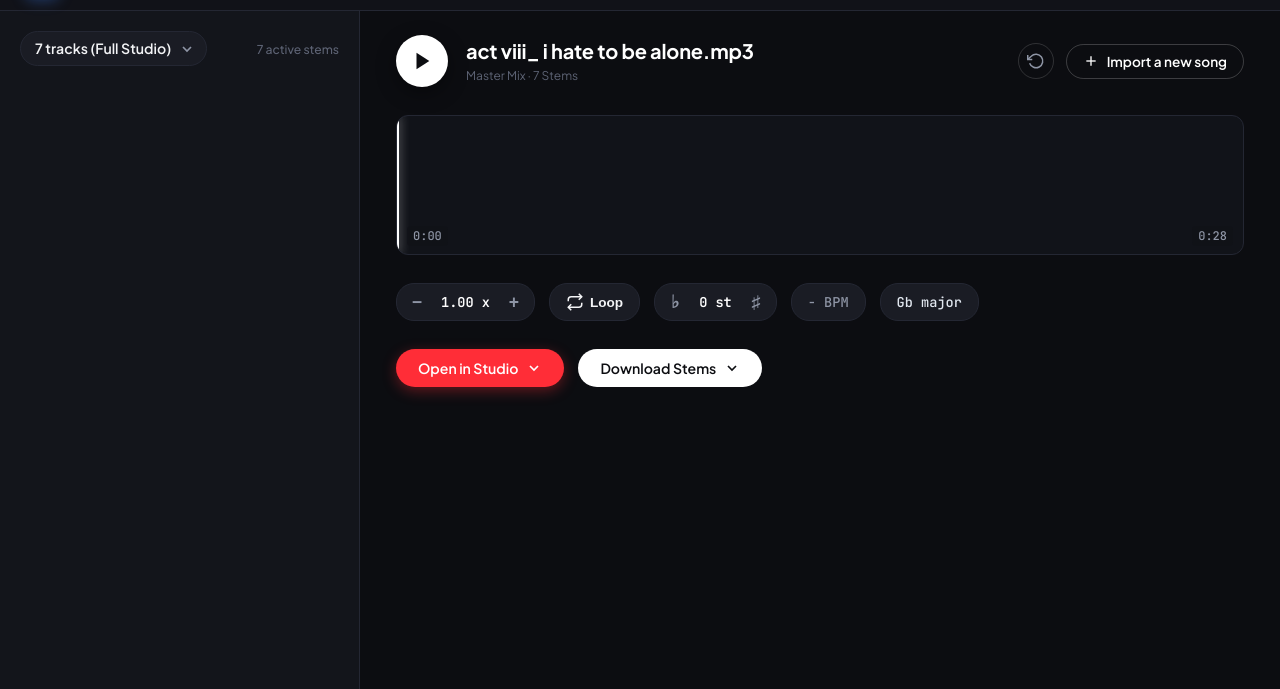
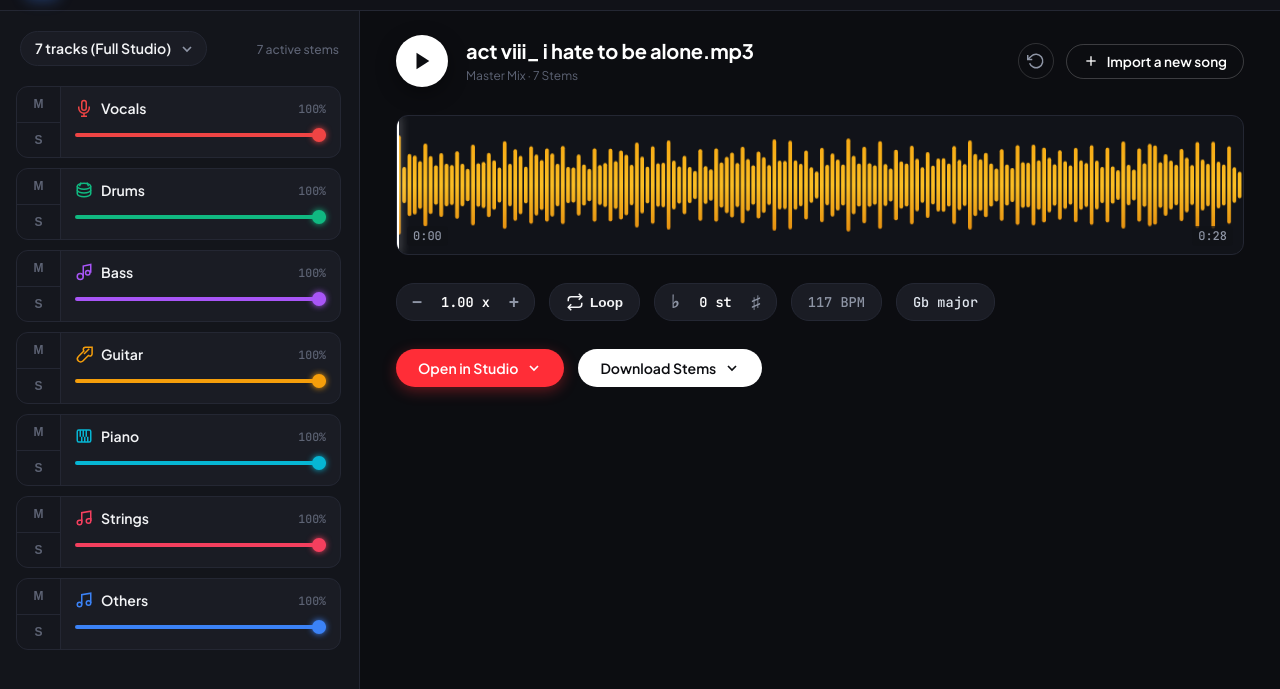
Before and after one commit to faizzzramadhan/icy_music_splitter, a plain HTML site: page public/index.html in a window 1280 px wide. Shown: the part 53-742 px from the top of the page. Drawn offline with nearby package versions, Linux system fonts and the light colour scheme; no server answers.

Commit message:
feat: add Vercel deployment support with static demo and in-browser JSZip export

```diff
--- a/public/app.js
+++ b/public/app.js
@@ -627,18 +627,36 @@ el.btnExecuteDownload.onclick = async () => {
       isDemo: state.isDemo
     };
 
+    let blob = null;
+    try {
       const res = await fetch("/api/download-zip", {
         method: "POST",
         headers: { "Content-Type": "application/json" },
         body: JSON.stringify(payload)
       });
-
-    if (!res.ok) {
-      const err = await res.json();
-      throw new Error(err.error || "Failed to download stems");
+      if (res.ok) {
+        blob = await res.blob();
+      }
+    } catch (e) {
+      console.warn("Backend ZIP unavailable, falling back to in-browser JSZip...", e);
     }
 
-    const blob = await res.blob();
+    // Client-side ZIP generation fallback (works on Vercel static hosting)
+    if (!blob && window.JSZip) {
+      const zip = new window.JSZip();
+      for (const stemKey of selectedStemsArray) {
+        const stem = state.stems[stemKey];
+        if (stem && stem.url) {
+          const audioResp = await fetch(stem.url);
+          const audioData = await audioResp.blob();
+          zip.file(`${stemKey}.mp3`, audioData);
+        }
+      }
+      blob = await zip.generateAsync({ type: "blob" });
+    }
+
+    if (!blob) throw new Error("Failed to generate stems archive");
+
     const downloadUrl = window.URL.createObjectURL(blob);
     const a = document.createElement("a");
     a.href = downloadUrl;
@@ -812,9 +830,18 @@ function loadSeparatedSong(jobId, meta, stems, mode) {
 // Load Demo song on initial startup
 async function initDemo() {
   try {
+    let demo = null;
+    try {
       const res = await fetch("/api/demo");
-    if (!res.ok) throw new Error("Failed to load demo");
-    const demo = await res.json();
+      if (res.ok) demo = await res.json();
+    } catch (e) {}
+
+    if (!demo) {
+      const staticRes = await fetch("/demo/demo-info.json");
+      if (staticRes.ok) demo = await staticRes.json();
+    }
+
+    if (!demo) throw new Error("Could not load demo track");
 
     state.isDemo = true;
     state.songTitle = demo.songTitle;
--- /dev/null
+++ b/public/demo/demo-info.json
@@ -0,0 +1,210 @@
+{
+  "fileName": "act viii_ i hate to be alone.mp3",
+  "duration": 28.0,
+  "durationFormatted": "0:28",
+  "sampleRate": 44100,
+  "channels": 2,
+  "peaks": [
+    0.845,
+    0.309,
+    0.53,
+    0.504,
+    0.407,
+    0.706,
+    0.491,
+    0.333,
+    0.544,
+    0.363,
+    0.34,
+    0.576,
+    0.363,
+    0.275,
+    0.69,
+    0.37,
+    0.392,
+    0.548,
+    0.42,
+    0.297,
+    0.747,
+    0.363,
+    0.612,
+    0.496,
+    0.311,
+    0.661,
+    0.52,
+    0.424,
+    0.625,
+    0.539,
+    0.363,
+    0.663,
+    0.309,
+    0.297,
+    0.521,
+    0.35,
+    0.278,
+    0.626,
+    0.341,
+    0.375,
+    0.618,
+    0.406,
+    0.59,
+    0.514,
+    0.344,
+    0.726,
+    0.486,
+    0.31,
+    0.659,
+    0.373,
+    0.381,
+    0.758,
+    0.415,
+    0.317,
+    0.498,
+    0.308,
+    0.241,
+    0.613,
+    0.32,
+    0.266,
+    0.623,
+    0.386,
+    0.478,
+    0.551,
+    0.376,
+    0.65,
+    0.445,
+    0.335,
+    0.571,
+    0.473,
+    0.341,
+    0.78,
+    0.418,
+    0.413,
+    0.756,
+    0.422,
+    0.36,
+    0.587,
+    0.305,
+    0.232,
+    0.632,
+    0.345,
+    0.54,
+    0.435,
+    0.348,
+    0.79,
+    0.497,
+    0.367,
+    0.65,
+    0.37,
+    0.333,
+    0.748,
+    0.356,
+    0.279,
+    0.604,
+    0.404,
+    0.365,
+    0.671,
+    0.446,
+    0.304,
+    0.559,
+    0.332,
+    0.452,
+    0.455,
+    0.368,
+    0.664,
+    0.429,
+    0.359,
+    0.761,
+    0.531,
+    0.441,
+    0.546,
+    0.366,
+    0.281,
+    0.612,
+    0.347,
+    0.289,
+    0.677,
+    0.389,
+    0.379,
+    0.687,
+    0.42,
+    0.637,
+    0.466,
+    0.352,
+    0.595,
+    0.409,
+    0.336,
+    0.634,
+    0.421,
+    0.376,
+    0.677,
+    0.416,
+    0.308,
+    0.64,
+    0.315,
+    0.254,
+    0.742,
+    0.343,
+    0.264,
+    0.623,
+    0.37,
+    0.702,
+    0.676,
+    0.389,
+    0.524,
+    0.417,
+    0.346,
+    0.617,
+    0.466,
+    0.338,
+    0.733,
+    0.436,
+    0.361,
+    0.737,
+    0.398,
+    0.35,
+    0.661,
+    0.305,
+    0.225
+  ],
+  "key": "Gb major",
+  "bpm": 117,
+  "songTitle": "act viii_ i hate to be alone.mp3",
+  "isDemo": true,
+  "stems": {
+    "vocals": {
+      "label": "Vocals",
+      "color": "#ef4444",
+      "url": "/demo/vocals.mp3"
+    },
+    "drums": {
+      "label": "Drums",
+      "color": "#10b981",
+      "url": "/demo/drums.mp3"
+    },
+    "bass": {
+      "label": "Bass",
+      "color": "#a855f7",
+      "url": "/demo/bass.mp3"
+    },
+    "guitar": {
+      "label": "Guitar",
+      "color": "#f59e0b",
+      "url": "/demo/guitar.mp3"
+    },
+    "piano": {
+      "label": "Piano",
+      "color": "#06b6d4",
+      "url": "/demo/piano.mp3"
+    },
+    "strings": {
+      "label": "Strings",
+      "color": "#f43f5e",
+      "url": "/demo/strings.mp3"
+    },
+    "others": {
+      "label": "Others",
+      "color": "#3b82f6",
+      "url": "/demo/others.mp3"
+    }
+  }
+}
--- a/public/index.html
+++ b/public/index.html
@@ -8,6 +8,7 @@
   <link rel="preconnect" href="https://fonts.googleapis.com">
   <link rel="preconnect" href="https://fonts.gstatic.com" crossorigin>
   <link href="https://fonts.googleapis.com/css2?family=Plus+Jakarta+Sans:wght@400;500;600;700;800&family=JetBrains+Mono:wght@500;600&display=swap" rel="stylesheet">
+  <script src="https://cdnjs.cloudflare.com/ajax/libs/jszip/3.10.1/jszip.min.js"></script>
 </head>
 <body>
   <div class="app-container">
```
Also changed, not shown: vercel.json (added), 8 other files. Lines whose indentation alone changed are shown as unchanged.
